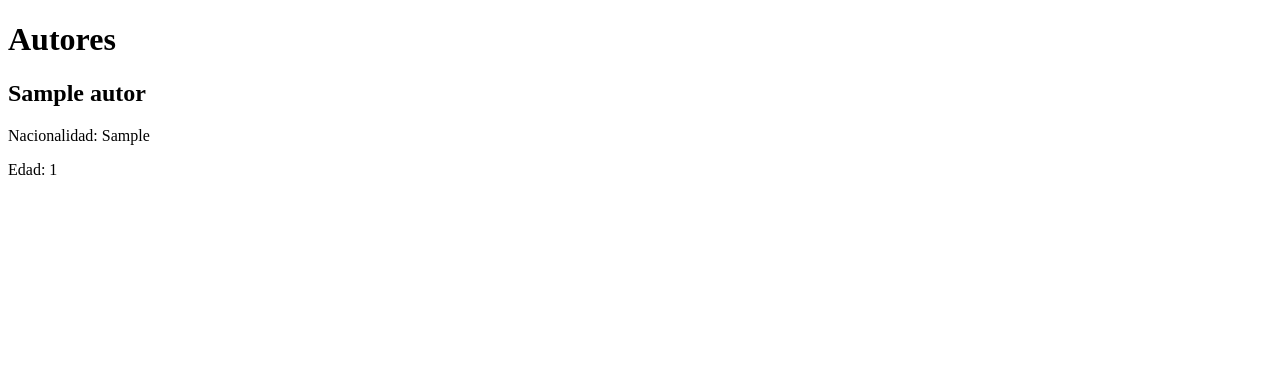
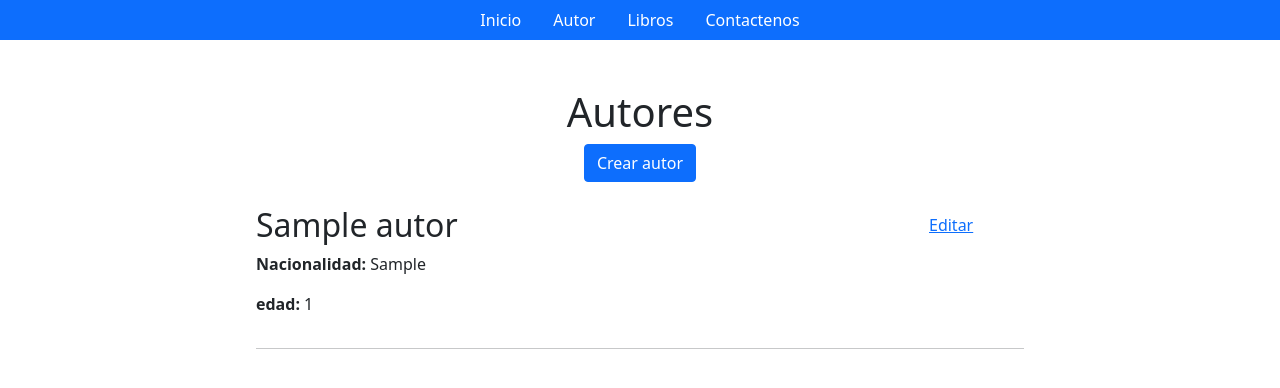
Before and after one commit to Jox9/Biblioteca, a Django app: page /autores in a window 1280 px wide. Shown: the top 388 px of the page. Run offline with Django 5.2, Linux system fonts and the light colour scheme; tables that the repository leaves empty hold one stand-in row (values such as "Sample post"); some libraries are stand-ins or nearby versions.

Commit message:
Añada estilo a autores

```diff
--- a/biblioteca/templates/autores.html
+++ b/biblioteca/templates/autores.html
@@ -1,20 +1,29 @@
-<!DOCTYPE html>
-<html lang="es">
-  <head>
-    <meta charset="UTF-8" />
-    <meta name="viewport" content="width=device-width, initial-scale=1.0" />
-    <title>Autores</title>
-  </head>
+{% extends "_base.html" %} {% block content %} {% load static %}
 
-  <body>
-    <h1>Autores</h1>
+<div>
+  <h1 class="text-center mt-5">Autores</h1>
 
-    <div>
+  <div class="d-flex flex-column align-items-center justify-content-center mb-4">
+    <a href="{% url 'crear_autor' %}" class="btn btn-primary">Crear autor</a>
+  </div>
+
+  <!-- Lista autores -->
+  <div class="d-flex flex-column align-items-center justify-content-center">
+    <div style="width: 60%;" class="d-grid">
       {% for autor in autores %}
-      <h2>{{autor.nombre}}</h2>
-      <p>Nacionalidad: {{autor.nacionalidad}}</p>
-      <p>Edad: {{autor.edad}}</p>
+      <div class="row">
+        <div class="col-10">
+          <h2>{{autor.nombre}}</h2>
+          <p><strong>Nacionalidad:</strong> {{autor.nacionalidad}}</p>
+          <p><strong>edad:</strong> {{autor.edad}}</p>
+        </div>
+        <small class="col-2">
+          <a href="{% url 'editar_autor' autor.id %}" class="btn btn-link"> Editar </a>
+        </small>
+      </div>
+      <hr>
       {% endfor%}
     </div>
-  </body>
-</html>
+  </div>
+</div>
+{% endblock content %}
--- a/biblioteca/views.py
+++ b/biblioteca/views.py
@@ -1,13 +1,34 @@
 from django.shortcuts import render
 from .models import Autor, Libro
 
-def autores(request):
-    autores = Autor.objects.all()
-    data = {
-        "autores" : autores
-    }
+# Autores
+def autores(request): # lista de autores
+
+    # post
+    if request.method == "POST":
+        nombre = request.POST.get("nombre-autor")
+        nacionalidad = request.POST.get("nacionalidad-autor")
+        edad = request.POST.get("edad-autor")
+
+        autor = Autor(nombre=nombre, nacionalidad=nacionalidad, edad=edad)
+
+        autor.save()
+
+    # list data
+    autores_dt = Autor.objects.all()
+    data = {"autores": autores_dt}
 
     return render(request, "autores.html", data)
 
+
+def crear_autor(request):
+    return render(request, "crear_autor.html")
+
+def editar_autor(request, id):
+    autor_dt = Autor.objects.get(id=id)
+    data = {"autor" : autor_dt}
+    return render(request, "editar_autor.html", data)
+
+# Libros
 def libros(request):
     return render(request, "libros.html")
```
